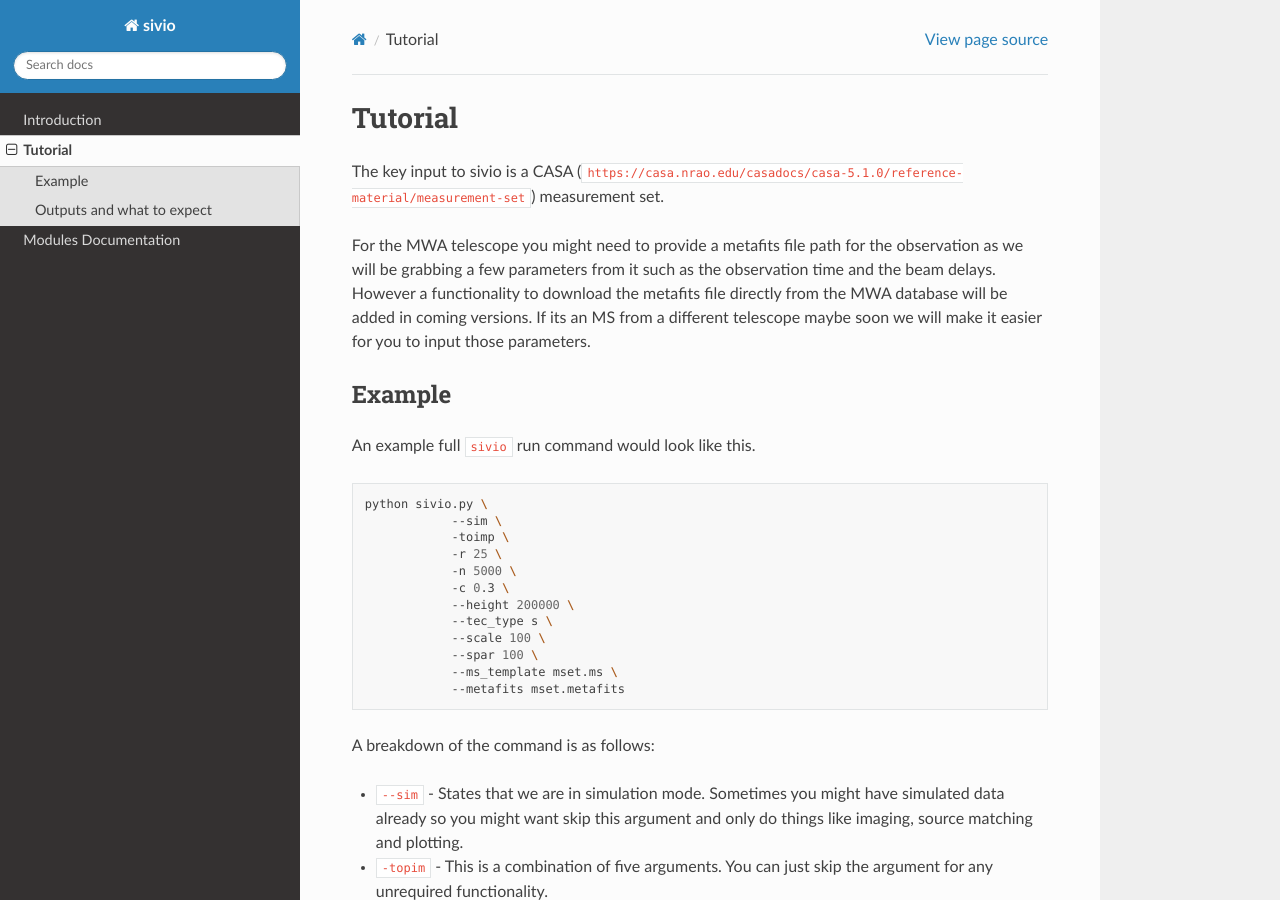
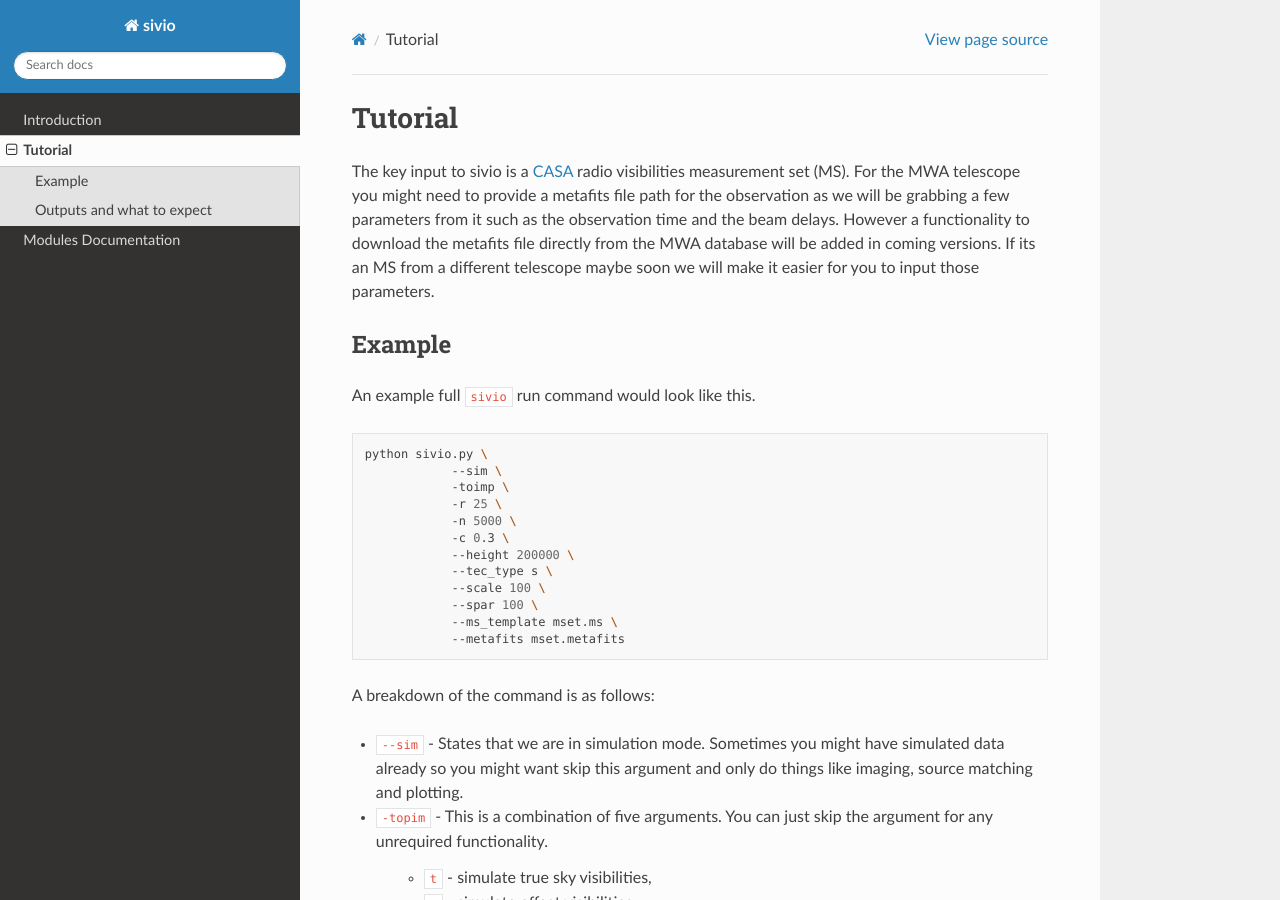
Before and after one commit to kariukic/sivio, a Sphinx documentation site: the page built from docs/source/tutorial.rst, in a window 1280 px wide and 900 px high. Built offline with Sphinx 7.4.7 and the Read the Docs theme 2.0.0, drawn with Linux system fonts in a browser that asks for light colours.

Commit message:
docs fix

```diff
--- a/docs/source/tutorial.rst
+++ b/docs/source/tutorial.rst
@@ -1,11 +1,13 @@
 Tutorial
 ============
 
-The key input to sivio is a CASA (``https://casa.nrao.edu/casadocs/casa-5.1.0/reference-material/measurement-set``) measurement set.
-
+The key input to sivio is a CASA_ radio visibilities measurement set (MS).
 For the MWA telescope you might need to provide a metafits file path for the observation as we will be grabbing a few parameters from
 it such as the observation time and the beam delays. However a functionality to download the metafits file directly from the MWA database will be added in coming versions.
 If its an MS from a different telescope maybe soon we will make it easier for you to input those parameters.
+
+.. _CASA: https://casa.nrao.edu/casadocs/casa-5.1.0/reference-material/measurement-set
+
 
 Example
 ############################################################
```
